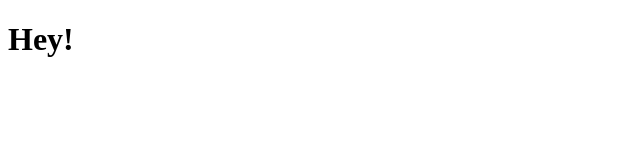
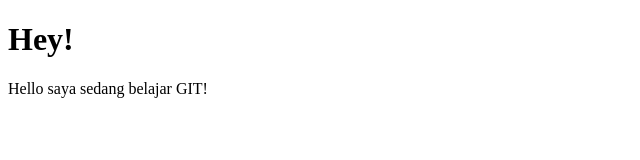
Before and after one commit to indrazm/belajarhtml, a website: page index.html in a window 1280 px wide. Shown: the whole page, without its empty margins (0-640 px from the left). Drawn offline with Linux system fonts and the light colour scheme.

Commit message:
chore: initializing project

```diff
--- a/index.html
+++ b/index.html
@@ -7,5 +7,6 @@
   </head>
   <body>
     <h1>Hey!</h1>
+    <p>Hello saya sedang belajar GIT!</p>
   </body>
 </html>
```
